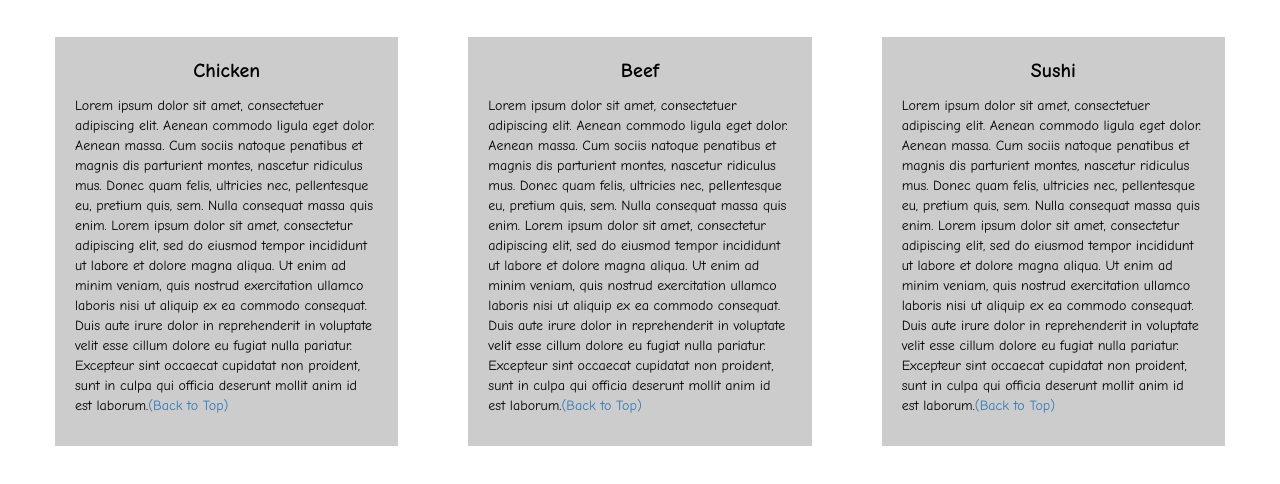
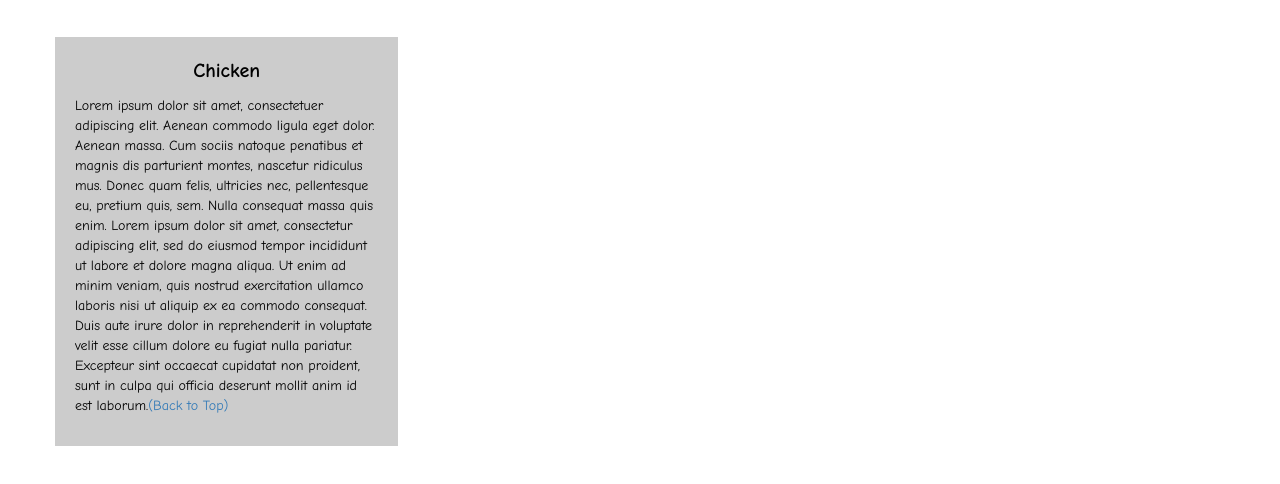
Before and after one commit to dare-to-code/module3-coursera.io, a plain HTML site: page index.html in a window 1280 px wide. Shown: the part 130-614 px from the top of the page. Drawn offline with nearby package versions, Linux system fonts and the light colour scheme.

Commit message:
Update index.html

```diff
--- a/index.html
+++ b/index.html
@@ -42,8 +42,6 @@
 
 <h1 class="main-title">Our Menu</h1>
 
-
-
 <div class="row">
 
   <div class="col-lg-4 col-md-6 col-sm-12">
@@ -53,21 +51,6 @@
     </div>
   </div>
 
-  <div class="col-lg-4 col-md-6 col-sm-12">
-    <div class="content-box">
-      <p class="item-name">Beef</p>
-      <p>Lorem ipsum dolor sit amet, consectetuer adipiscing elit. Aenean commodo ligula eget dolor. Aenean massa. Cum sociis natoque penatibus et magnis dis parturient montes, nascetur ridiculus mus. Donec quam felis, ultricies nec, pellentesque eu, pretium quis, sem. Nulla consequat massa quis enim. Lorem ipsum dolor sit amet, consectetur adipiscing elit, sed do eiusmod tempor incididunt ut labore et dolore magna aliqua. Ut enim ad minim veniam, quis nostrud exercitation ullamco laboris nisi ut aliquip ex ea commodo consequat. Duis aute irure dolor in reprehenderit in voluptate velit esse cillum dolore eu fugiat nulla pariatur. Excepteur sint occaecat cupidatat non proident, sunt in culpa qui officia deserunt mollit anim id est laborum.<a href="#top">(Back to Top)</a></p>
-    </div>
-  </div>
-
-
-  <div class="col-lg-4 col-md-12 col-sm-12">
-    <div class="content-box">
-      <p class="item-name">Sushi</p>
-      <p>Lorem ipsum dolor sit amet, consectetuer adipiscing elit. Aenean commodo ligula eget dolor. Aenean massa. Cum sociis natoque penatibus et magnis dis parturient montes, nascetur ridiculus mus. Donec quam felis, ultricies nec, pellentesque eu, pretium quis, sem. Nulla consequat massa quis enim. Lorem ipsum dolor sit amet, consectetur adipiscing elit, sed do eiusmod tempor incididunt ut labore et dolore magna aliqua. Ut enim ad minim veniam, quis nostrud exercitation ullamco laboris nisi ut aliquip ex ea commodo consequat. Duis aute irure dolor in reprehenderit in voluptate velit esse cillum dolore eu fugiat nulla pariatur. Excepteur sint occaecat cupidatat non proident, sunt in culpa qui officia deserunt mollit anim id est laborum.<a href="#top">(Back to Top)</a></p>
-    </div>
-  </div>
-
 </div>
 
 
```
